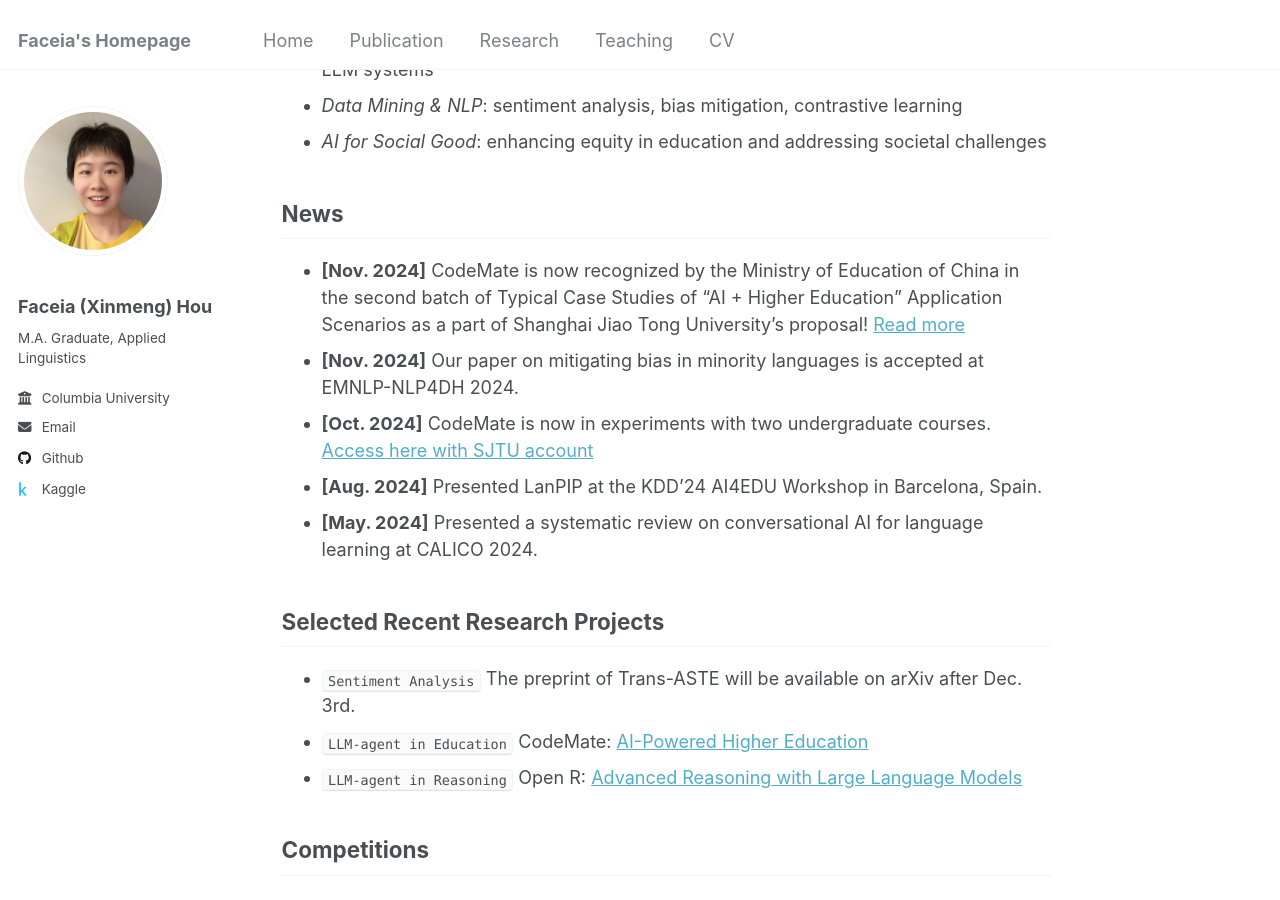
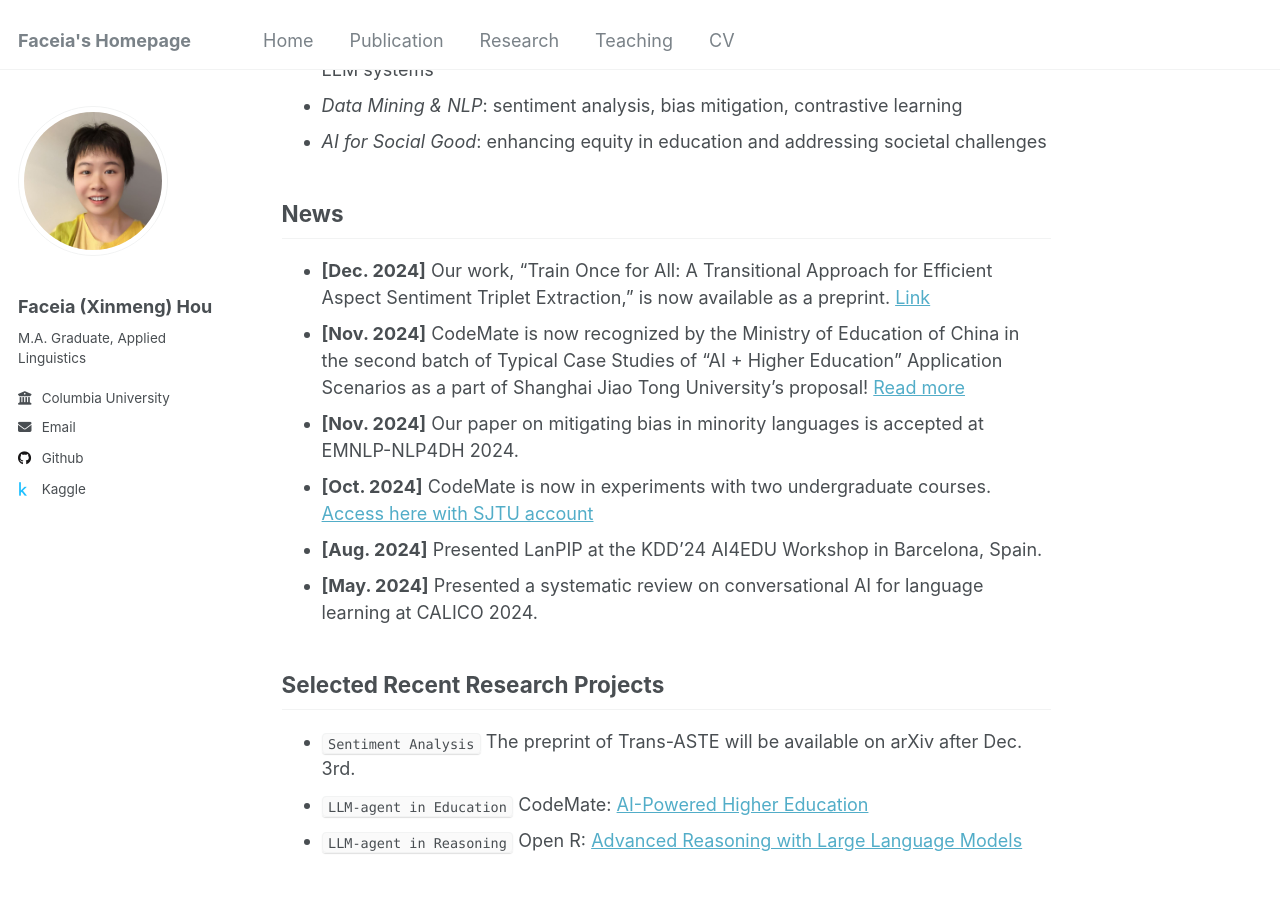
Before and after one commit to Paparare/FaceiaPage, a Jekyll site: the page built from _pages/about.md, in a window 1280 px wide and 900 px high, scrolled down 370 px. Built offline with Jekyll 4.4.1, drawn with Linux system fonts in a browser that asks for light colours.

Commit message:
Update about.md

```diff
--- a/_pages/about.md
+++ b/_pages/about.md
@@ -17,6 +17,7 @@ I graduated with a Master of Arts in Applied Linguistics from Columbia Universit
 
 
 ## News
+- **[Dec. 2024]** Our work, "Train Once for All: A Transitional Approach for Efficient Aspect Sentiment Triplet Extraction," is now available as a preprint. [Link](https://arxiv.org/abs/2412.00208)
 - **[Nov. 2024]** CodeMate is now recognized by the Ministry of Education of China in the second batch of Typical Case Studies of “AI + Higher Education” Application Scenarios as a part of Shanghai Jiao Tong University’s proposal! [Read more](http://www.moe.gov.cn/s78/A08/tongzhi/202411/t20241118_1163542.html)
 - **[Nov. 2024]** Our paper on mitigating bias in minority languages is accepted at EMNLP-NLP4DH 2024.
 - **[Oct. 2024]** CodeMate is now in experiments with two undergraduate courses. [Access here with SJTU account](https://apex.sjtu.edu.cn/TBTcodemate/)
```
